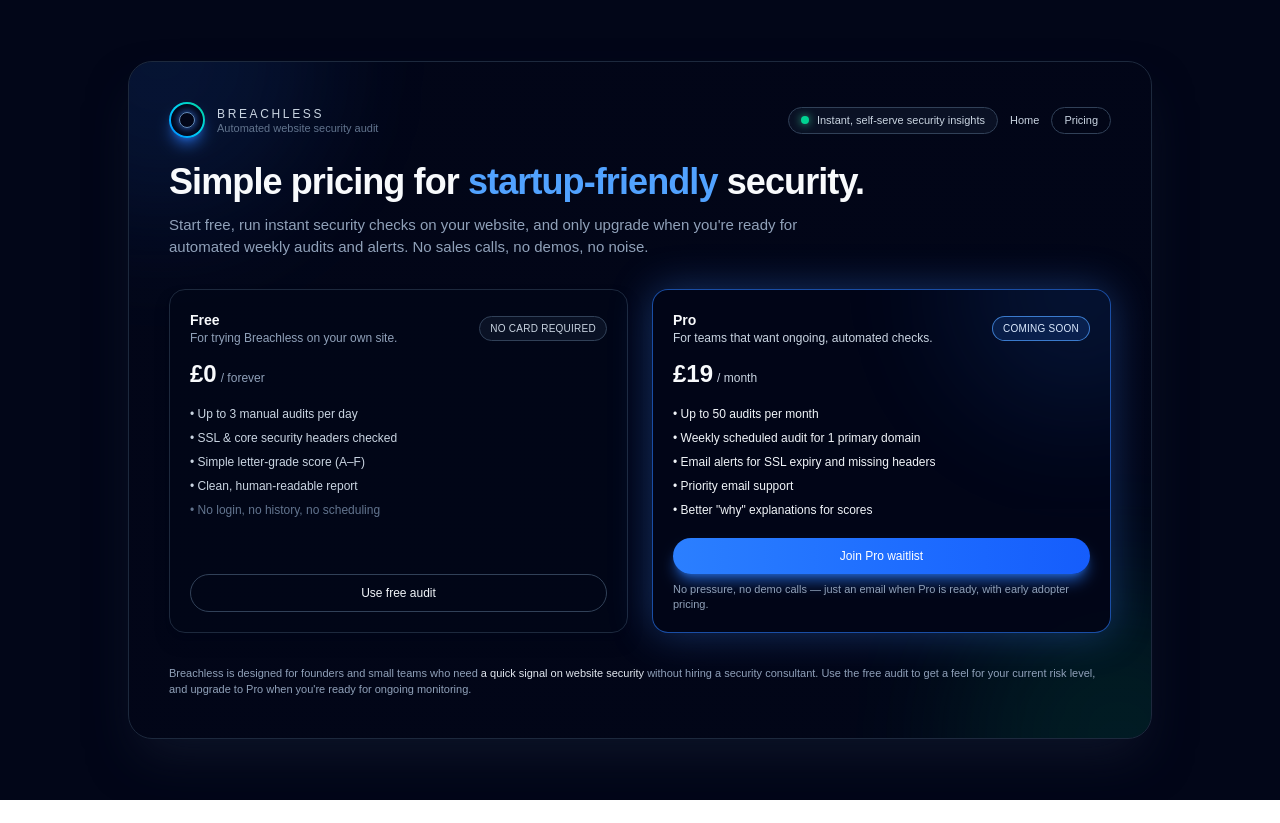
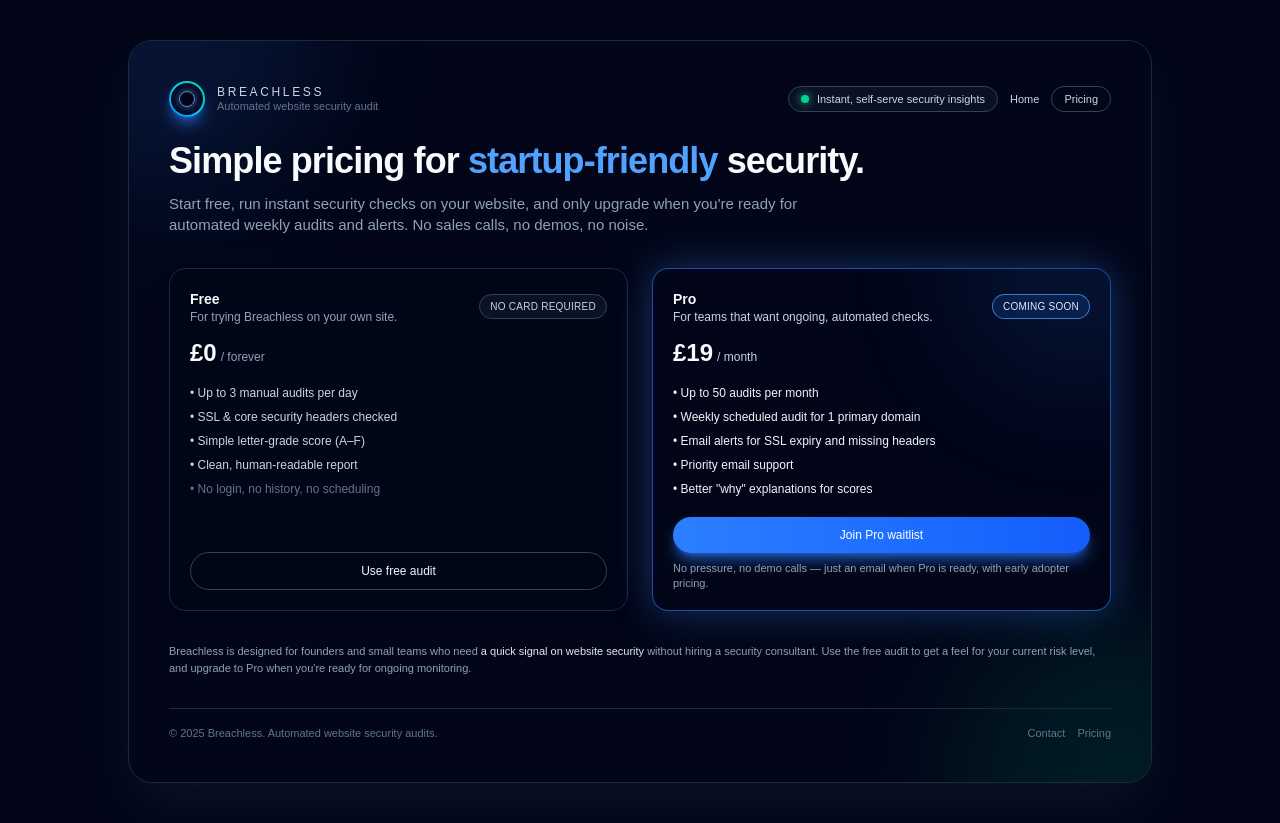
Before and after one commit to breachlessapp/breachless-web, a Next.js app: page /pricing in a window 1280 px wide. Before the commit the page ends 800 px from the top, so only its background shows below. Built offline with nearby package versions, Linux system fonts and the light colour scheme.

Commit message:
Add shared footer to home and pricing pages

```diff
--- a/app/page.tsx
+++ b/app/page.tsx
@@ -316,6 +316,25 @@ export default function HomePage() {
                 <span className="italic text-slate-200">breachless</span> — with
                 automated audits instead of expensive consultants.
               </p>
+                  <footer className="mt-8 pt-4 border-t border-slate-800 text-[11px] text-slate-500 flex flex-col gap-2 sm:flex-row sm:items-center sm:justify-between">
+  <span>
+    © {new Date().getFullYear()} Breachless. Automated website security audits.
+  </span>
+  <div className="flex items-center gap-3">
+    <a
+      href="mailto:hello@breachless.app"
+      className="hover:text-slate-300 transition"
+    >
+      Contact
+    </a>
+    <a
+      href="/pricing"
+      className="hover:text-slate-300 transition"
+    >
+      Pricing
+    </a>
+  </div>
+</footer>
             </aside>
           </div>
         </div>
--- a/app/pricing/page.tsx
+++ b/app/pricing/page.tsx
@@ -170,6 +170,25 @@ export default function PricingPage() {
               feel for your current risk level, and upgrade to Pro when you&apos;re
               ready for ongoing monitoring.
             </p>
+               <footer className="mt-8 pt-4 border-t border-slate-800 text-[11px] text-slate-500 flex flex-col gap-2 sm:flex-row sm:items-center sm:justify-between">
+  <span>
+    © {new Date().getFullYear()} Breachless. Automated website security audits.
+  </span>
+  <div className="flex items-center gap-3">
+    <a
+      href="mailto:hello@breachless.app"
+      className="hover:text-slate-300 transition"
+    >
+      Contact
+    </a>
+    <a
+      href="/pricing"
+      className="hover:text-slate-300 transition"
+    >
+      Pricing
+    </a>
+  </div>
+</footer>
           </section>
         </div>
       </div>
```
